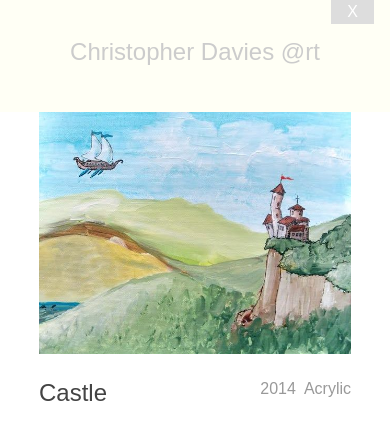
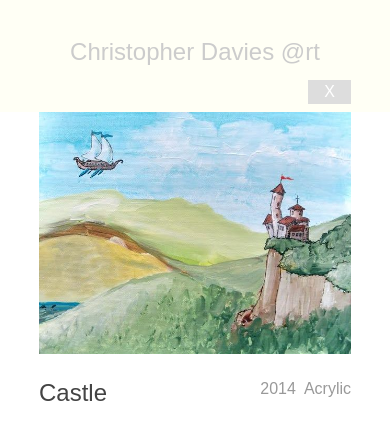
Before and after one commit to chrisdavies/myart, a plain HTML site: page index.html in a window 390 px wide. Both pictures are taken after a click on the link 115 px from the left and 177 px from the top of the page. Shown: the top 440 px of the page. Drawn offline with nearby package versions, Linux system fonts and the light colour scheme.

Commit message:
Close button tweak

```diff
--- a/css/main.css
+++ b/css/main.css
@@ -152,6 +152,7 @@ a {
         right: 0;
         padding: 0;
         text-align: center;
+        overflow: visible;
     }
 
     .full-item-content {
@@ -160,8 +161,12 @@ a {
     }
 
     .back-link {
-        position: fixed;
-        right: 1em;
+        position: absolute;
+        right: 0em;
+        top: -2rem;
+        height: 1.5rem;
+        overflow: hidden;
         padding: 0.25em 1em;
+        box-sizing: border-box;
     }
 }
```
